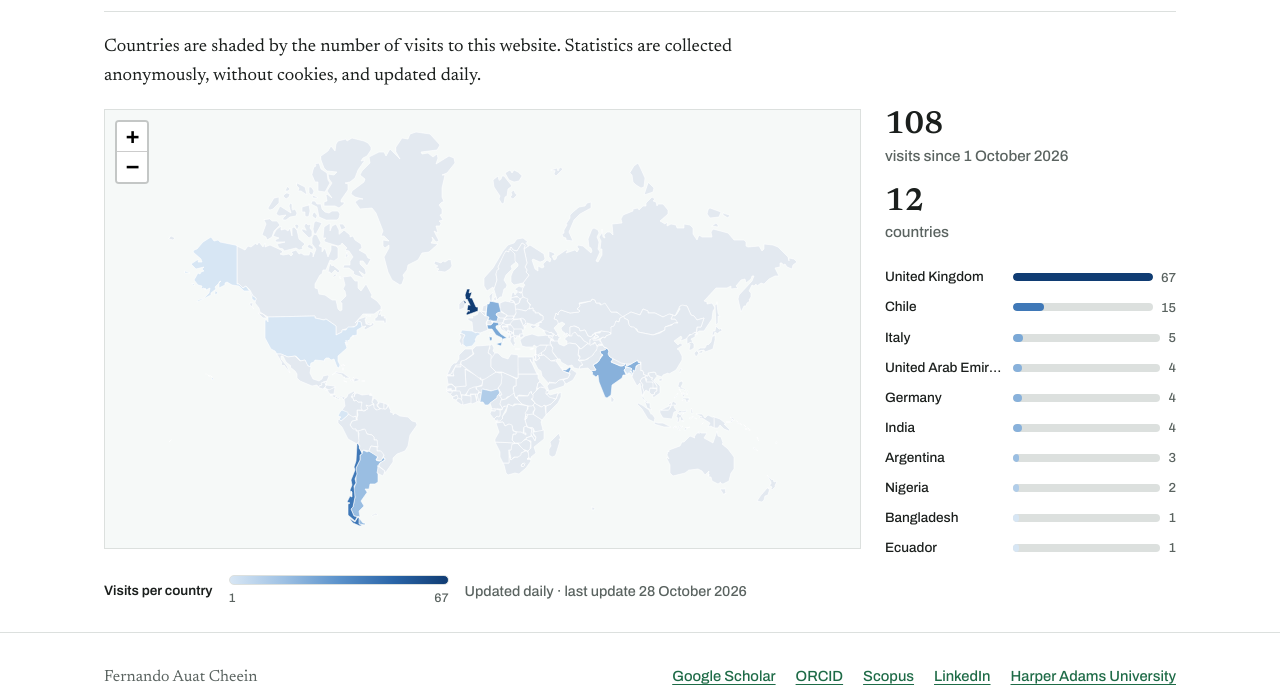
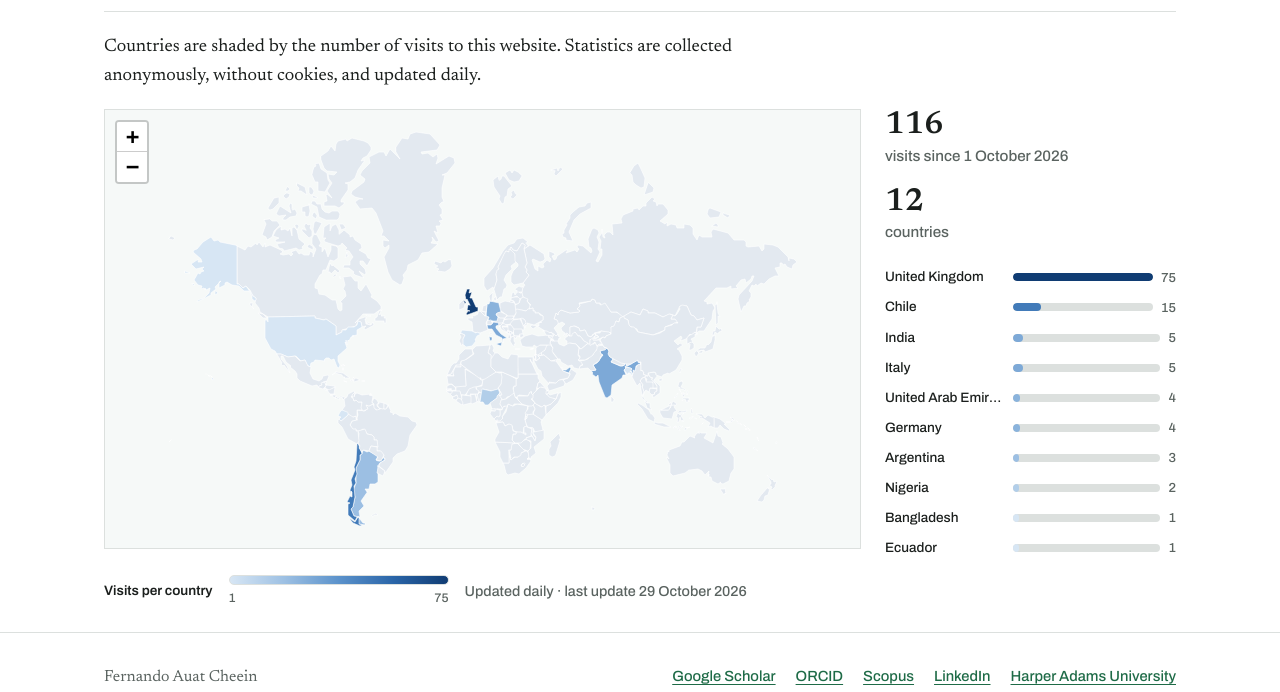
Before and after one commit to fauatcheein/fauatcheein, a Jekyll site: the page built from network.html, in a window 1280 px wide. Shown: the part 1125-1817 px from the top of the page. Built offline with Jekyll 4.4.1, drawn with Linux system fonts in a browser that asks for light colours.

Commit message:
Update visitor statistics

```diff
--- a/_data/visitors.json
+++ b/_data/visitors.json
@@ -1,14 +1,14 @@
 {
-  "updated": "2026-10-28T05:50:56Z",
+  "updated": "2026-10-29T05:52:20Z",
   "since": "2026-10-01",
-  "total": 108,
+  "total": 116,
   "countries": {
-    "GB": 67,
+    "GB": 75,
     "CL": 15,
+    "IN": 5,
     "IT": 5,
     "AE": 4,
     "DE": 4,
-    "IN": 4,
     "AR": 3,
     "NG": 2,
     "BD": 1,
@@ -19,10 +19,10 @@
   "names": {
     "GB": "United Kingdom",
     "CL": "Chile",
+    "IN": "India",
     "IT": "Italy",
     "AE": "United Arab Emirates",
     "DE": "Germany",
-    "IN": "India",
     "AR": "Argentina",
     "NG": "Nigeria",
     "BD": "Bangladesh",
```
